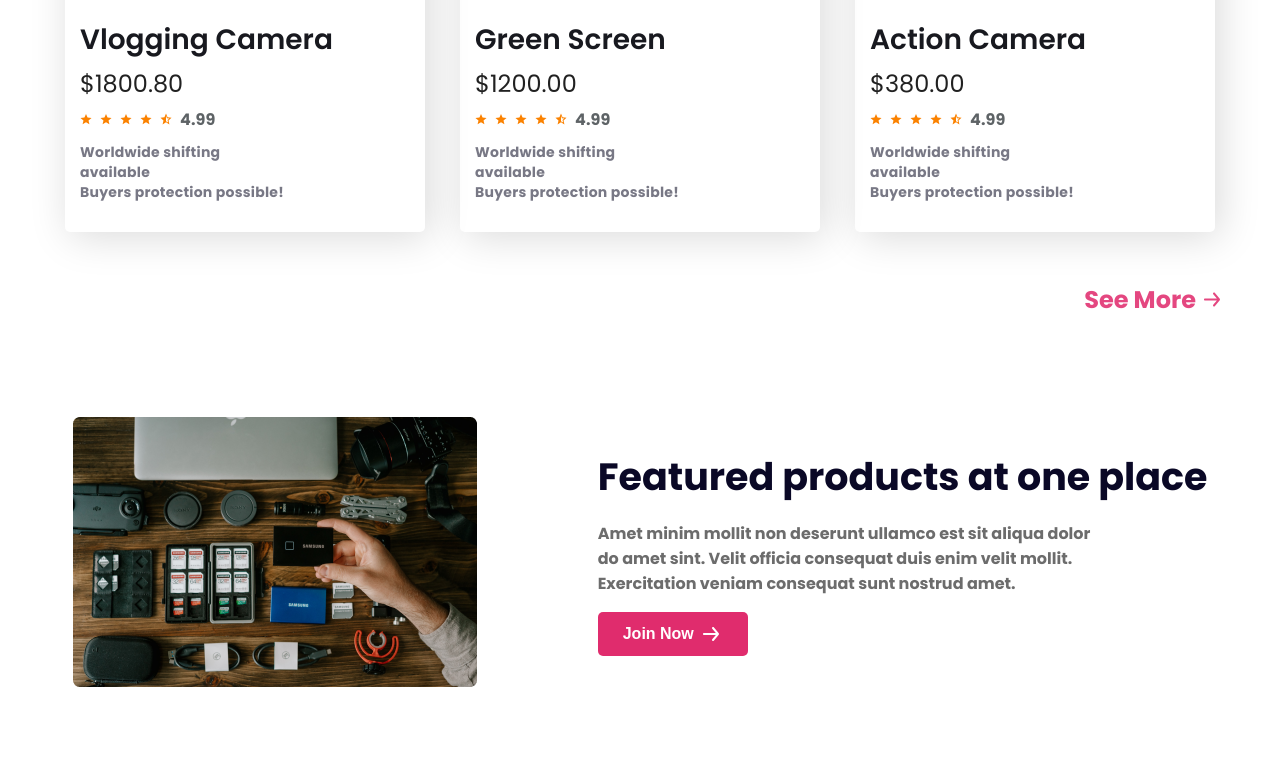
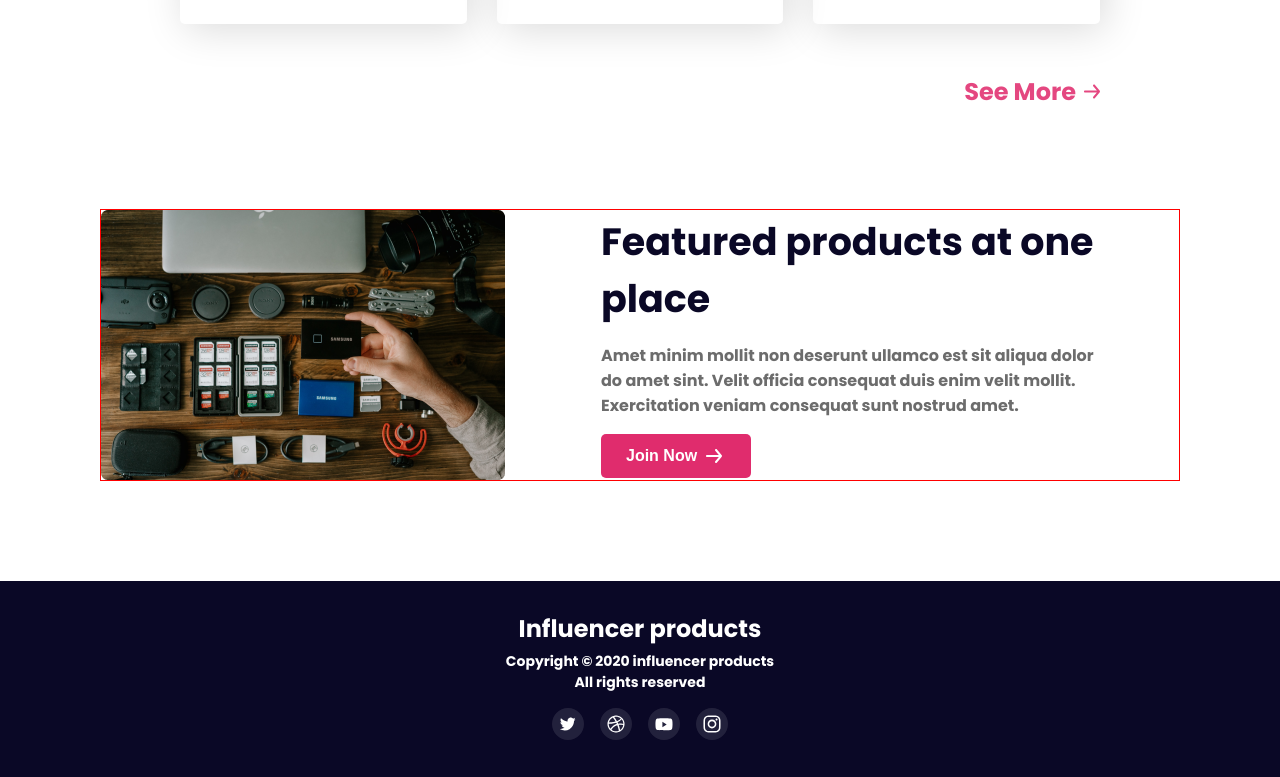
Before and after one commit to tayebidev/Influencer-Gear-M10, a plain HTML site: page index.html in a window 1280 px wide. Shown: the part 2390-3167 px from the top of the page. Before the commit the page ends 3137 px from the top, so only its background shows below. Drawn offline with Linux system fonts and the light colour scheme.

Commit message:
completed the footer section

```diff
--- a/index.html
+++ b/index.html
@@ -34,7 +34,8 @@
         <div class="banner-container">
             <div class="banner-content">
                 <h2 class="banner-title">Start your Journey as Influencer</h2>
-                <p class="banner-description">Lorem ipsum dolor sit amet, consectetur adipiscing elit. Sem vestibulumsed scelerisque eros. Lectus faucibus.</p>
+                <p class="banner-description">Lorem ipsum dolor sit amet, consectetur adipiscing elit. Sem vestibulumsed
+                    scelerisque eros. Lectus faucibus.</p>
                 <div class="button-pre-book">
                     <button class="pre-book">Prebook now</button>
                     <img src="icons/arrow-forward 1.svg" alt="">
@@ -75,7 +76,8 @@
                             <h4>4.99</h4>
                         </div>
                     </div>
-                    <div class="item-description">Worldwide shifting <br> available <br> Buyers protection possible!</div>
+                    <div class="item-description">Worldwide shifting <br> available <br> Buyers protection possible!
+                    </div>
                 </div>
                 <!-- Microphone -->
                 <div class="item-container">
@@ -92,7 +94,8 @@
                             <h4>4.99</h4>
                         </div>
                     </div>
-                    <div class="item-description">Worldwide shifting <br> available <br> Buyers protection possible!</div>
+                    <div class="item-description">Worldwide shifting <br> available <br> Buyers protection possible!
+                    </div>
                 </div>
                 <!-- Airbuds -->
                 <div class="item-container">
@@ -109,7 +112,8 @@
                             <h4>4.99</h4>
                         </div>
                     </div>
-                    <div class="item-description">Worldwide shifting <br> available <br> Buyers protection possible!</div>
+                    <div class="item-description">Worldwide shifting <br> available <br> Buyers protection possible!
+                    </div>
                 </div>
             </div>
 
@@ -130,7 +134,8 @@
                             <h4>4.99</h4>
                         </div>
                     </div>
-                    <div class="item-description">Worldwide shifting <br> available <br> Buyers protection possible!</div>
+                    <div class="item-description">Worldwide shifting <br> available <br> Buyers protection possible!
+                    </div>
                 </div>
                 <!-- Light Setup -->
                 <div class="item-container">
@@ -147,7 +152,8 @@
                             <h4>4.99</h4>
                         </div>
                     </div>
-                    <div class="item-description">Worldwide shifting <br> available <br> Buyers protection possible!</div>
+                    <div class="item-description">Worldwide shifting <br> available <br> Buyers protection possible!
+                    </div>
                 </div>
                 <!-- Photoshoot set -->
                 <div class="item-container">
@@ -164,12 +170,13 @@
                             <h4>4.99</h4>
                         </div>
                     </div>
-                    <div class="item-description">Worldwide shifting <br> available <br> Buyers protection possible!</div>
+                    <div class="item-description">Worldwide shifting <br> available <br> Buyers protection possible!
+                    </div>
                 </div>
             </div>
 
             <!-- 3rd column -->
-             <div class="item-gallery">
+            <div class="item-gallery">
                 <!-- Vlogging Camera -->
                 <div class="item-container">
                     <img class="photos" src="images/camera.png" alt="">
@@ -185,7 +192,8 @@
                             <h4>4.99</h4>
                         </div>
                     </div>
-                    <div class="item-description">Worldwide shifting <br> available <br> Buyers protection possible!</div>
+                    <div class="item-description">Worldwide shifting <br> available <br> Buyers protection possible!
+                    </div>
                 </div>
                 <!-- Green Screen -->
                 <div class="item-container">
@@ -202,7 +210,8 @@
                             <h4>4.99</h4>
                         </div>
                     </div>
-                    <div class="item-description">Worldwide shifting <br> available <br> Buyers protection possible!</div>
+                    <div class="item-description">Worldwide shifting <br> available <br> Buyers protection possible!
+                    </div>
                 </div>
                 <!-- Action Camera -->
                 <div class="item-container">
@@ -219,10 +228,12 @@
                             <h4>4.99</h4>
                         </div>
                     </div>
-                    <div class="item-description">Worldwide shifting <br> available <br> Buyers protection possible!</div>
+                    <div class="item-description">Worldwide shifting <br> available <br> Buyers protection possible!
+                    </div>
                 </div>
             </div>
 
+            <!-- see more  -->
             <div class="see-more-container">
                 <h3 class="see-more">See More</h3>
                 <img class="see-more-icon" src="icons/pink forward.svg" alt="">
@@ -239,7 +250,8 @@
                         Featured products at one place
                     </div>
                     <div class="featured-description">
-                        Amet minim mollit non deserunt ullamco est sit aliqua dolor do amet sint. Velit officia consequat duis enim velit mollit. Exercitation veniam consequat sunt nostrud amet.
+                        Amet minim mollit non deserunt ullamco est sit aliqua dolor do amet sint. Velit officia
+                        consequat duis enim velit mollit. Exercitation veniam consequat sunt nostrud amet.
                     </div>
                     <div id="join-now" class="button-pre-book">
                         <button class="pre-book">Join Now</button>
@@ -252,7 +264,17 @@
     </main>
 
     <footer>
+        <div class="footer-content">
+            <h2>Influencer products</h2>
+            <p>Copyright © 2020 influencer products <br> All rights reserved</p>
+        </div>
 
+        <ul>
+            <li><img src="icons/Twitter.svg" alt=""></li>
+            <li><img src="icons/Dribbble.svg" alt=""></li>
+            <li><img src="icons/Youtube.svg" alt=""></li>
+            <li><img src="icons/Instagram.svg" alt=""></li>
+        </ul>
     </footer>
 </body>
 
--- a/styles/index.css
+++ b/styles/index.css
@@ -8,11 +8,15 @@ body {
     font-family: 'Inter', sans-serif;
     font-family: 'Manrope', sans-serif;
     font-family: 'Poppins', sans-serif;
-    margin: 60px;
+    /* margin: 60px; */
 }
 
 /* Header section style */
 
+header{
+    /* margin: 40px 120px; */
+    padding: 40px 90px 0 90px;
+}
 
 nav {
     display: flex;
@@ -101,8 +105,7 @@ h3 {
     display: flex;
     align-items: center;
     justify-content: space-around;
-    margin-top: 40px;
-    margin-bottom: 120px;
+    margin: 40px 80px 120px 80px;
     box-shadow: 01px 01px seashell;
     padding: 20px;
     border: 01px solid rgba(220, 220, 220, 0.548);
@@ -113,6 +116,10 @@ h3 {
 }
 
 /* Popular Collection section styles */
+.popular-width{
+   padding: 0 60px;
+   margin: 0 120px;
+}
 
 .popular {
     text-align: center;
@@ -125,7 +132,7 @@ h3 {
 
 .item-gallery {
     display: flex;
-    justify-content: space-evenly;
+    justify-content: space-around;
     gap: 30px;
 }
 
@@ -204,8 +211,10 @@ h3 {
 .featured-container {
     display: flex;
     align-items: center;
-    justify-content: space-around;
+    justify-content: space-between;
     gap: 96px;
+    margin: 100px;
+    border: 01px solid red;
 }
 
 .featured-name {
@@ -225,6 +234,36 @@ h3 {
 
 #join-now {
     border-radius: 05px;
+}
+
+footer{
+    background-color:#0A0826 ;
+    text-align: center;
+    padding-top: 30px;
+    padding-bottom: 30px;
+
+}
+.footer-content{
+    color:#FFF ;
+}
+footer> ul{
+    display: flex;
+    justify-content: center;
+    gap: 16px;
+}
+footer li{
+    list-style: none;
+}
+footer h2{
+    font-size: 24px;
+    font-weight: 700;
+}
+footer p{
+    color: (--text-gray-300, #D9DBE1);
+    font-size: 14px;
+    font-weight: 700;
+    margin-top: 05px;
+    margin-bottom: 15px;
 }
 
 
```
Also changed, not shown: icons/Dribbble.svg (added), icons/Instagram.svg (added), icons/Twitter.svg (added), icons/Youtube.svg (added).
